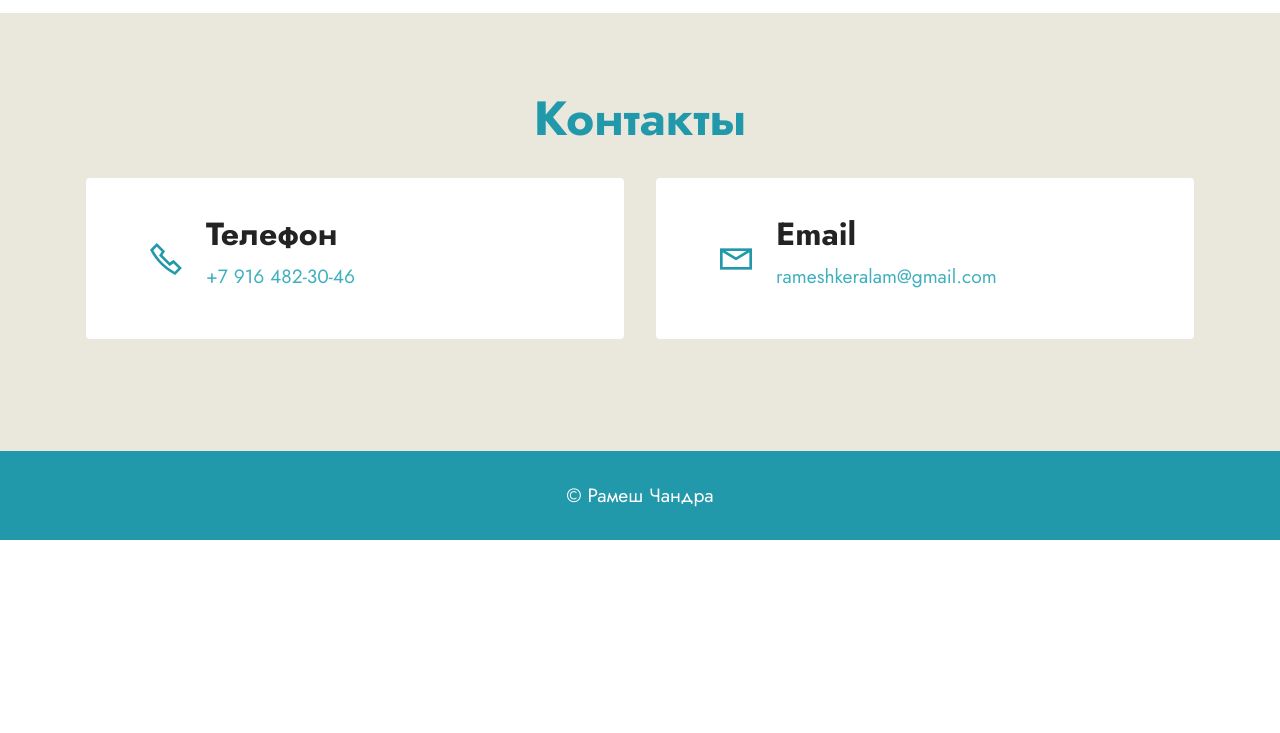
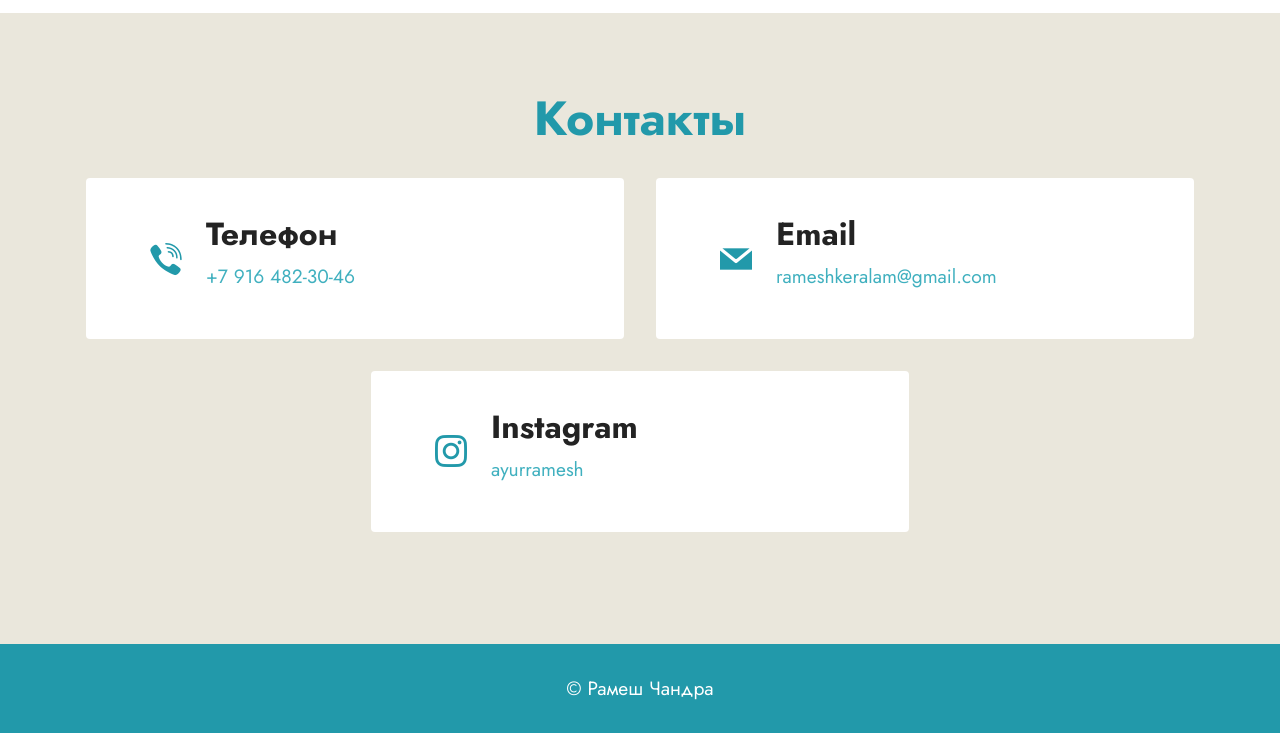
Before and after one commit to radriges26/ayurramesh, a plain HTML site: page index.html in a window 1280 px wide. Shown: the part 3822-4555 px from the top of the page. Before the commit the page ends 4362 px from the top, so only its background shows below. Drawn offline with Linux system fonts and the light colour scheme; files whose address does not match are found by name.

Commit message:
Update index.html
edit contacts section

```diff
--- a/index.html
+++ b/index.html
@@ -376,7 +376,7 @@
             <div class="card col-12 col-md-6">
                 <div class="card-wrapper">
                     <div class="image-wrapper">
-                        <span class="mbr-iconfont mobi-mbri-phone mobi-mbri" style="color: rgb(34, 153, 170); fill: rgb(34, 153, 170);"></span>
+                        <span class="mbr-iconfont socicon-viber socicon" style="color: rgb(34, 153, 170); fill: rgb(34, 153, 170);"></span>
                     </div>
                     <div class="text-wrapper">
                         <h6 class="card-title mbr-fonts-style mb-1 display-5">
@@ -390,7 +390,7 @@
             <div class="card col-12 col-md-6">
                 <div class="card-wrapper">
                     <div class="image-wrapper">
-                        <span class="mbr-iconfont mobi-mbri-letter mobi-mbri" style="color: rgb(34, 153, 170); fill: rgb(34, 153, 170);"></span>
+                        <span class="mbr-iconfont socicon-mail socicon" style="color: rgb(34, 153, 170); fill: rgb(34, 153, 170);"></span>
                     </div>
                     <div class="text-wrapper">
                         <h6 class="card-title mbr-fonts-style mb-1 display-5">
@@ -402,7 +402,19 @@
                     </div>
                 </div>
             </div>
-
+            <div class="card col-12 col-md-6">
+                <div class="card-wrapper">
+                    <div class="image-wrapper">
+                        <span class="mbr-iconfont socicon-instagram socicon" style="color: rgb(34, 153, 170); fill: rgb(34, 153, 170);"></span>
+                    </div>
+                    <div class="text-wrapper">
+                        <h6 class="card-title mbr-fonts-style mb-1 display-5"><strong>Instagram</strong></h6>
+                        <p class="mbr-text mbr-fonts-style display-7">
+                            <a href="https://www.instagram.com/ayurramesh/" class="text-success" target="_blank">ayurramesh</a>
+                        </p>
+                    </div>
+                </div>
+            </div>
 
         </div>
     </div>
```
